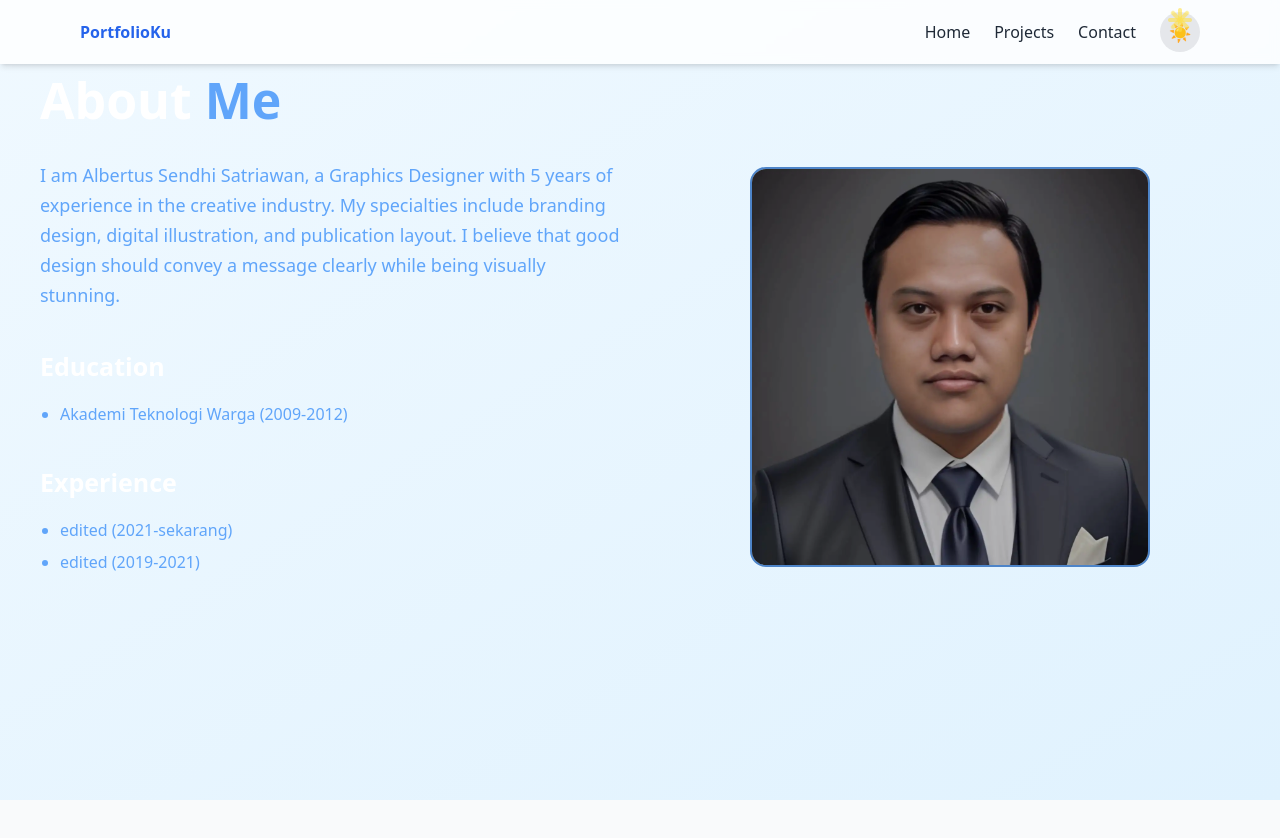
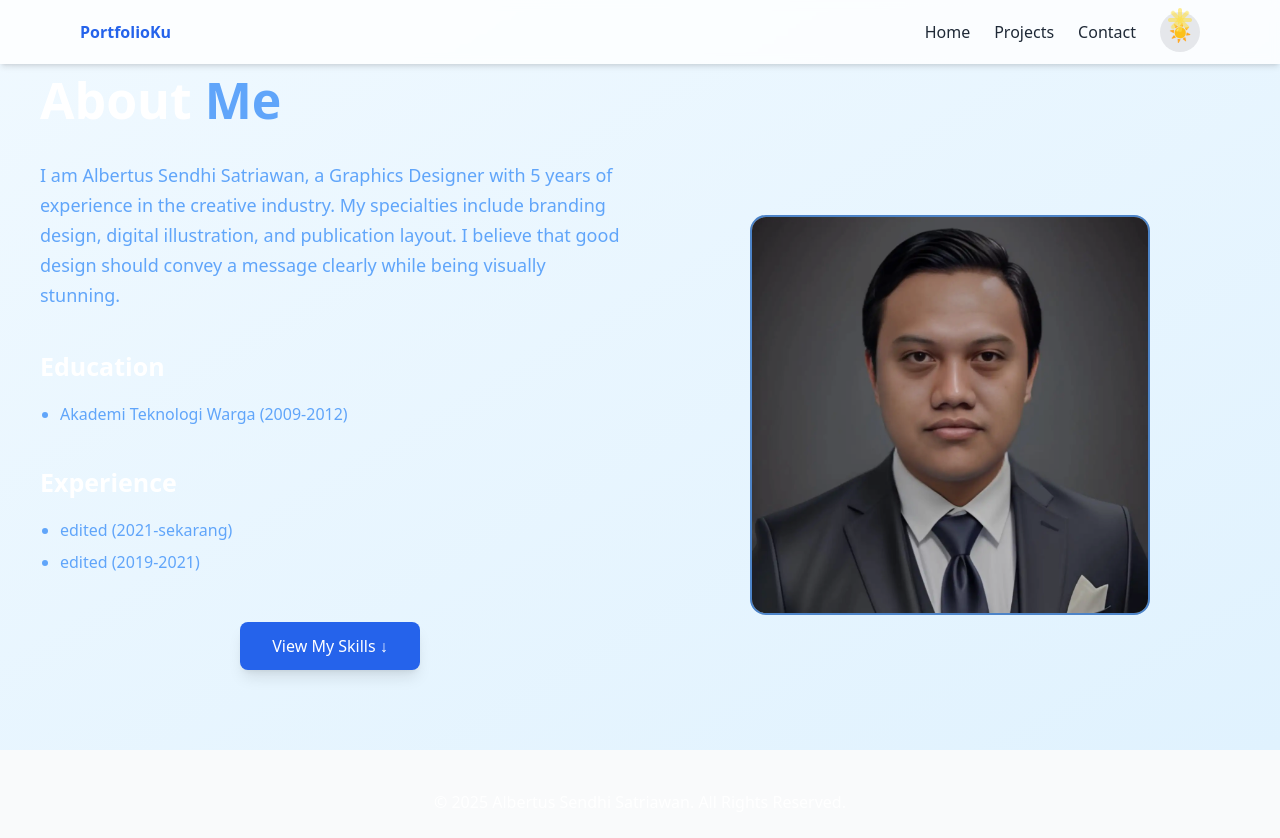
Before and after one commit to sendhi91/justacontent, a React (Create React App) app: page /about in a window 1280 px wide. Shown: the top 838 px of the page. Built offline with nearby package versions, Linux system fonts and the light colour scheme.

Commit message:
Add files via upload

```diff
--- a/src/components/About.jsx
+++ b/src/components/About.jsx
@@ -1,8 +1,8 @@
 import { motion } from 'framer-motion';
 import { useDarkMode } from '../context/DarkModeContext';
-import sen from '../assets/sen.webp'; // Make sure this path is correct
+import sen from '../assets/sen.webp';
 
-const About = () => {
+const About = ({ onSeeSkillsClick }) => {
   const { darkMode } = useDarkMode();
 
   // Animation variants
@@ -31,7 +31,7 @@ const About = () => {
   return (
     <motion.section
       id="tentang"
-      className="relative w-full px-4 py-16 md:px-10 md:py-20 mx-auto min-h-screen"
+      className="relative w-full px-4 py-16 md:px-10 md:py-20 mx-auto min-h-[80vh]"
       initial="hidden"
       animate="visible"
       variants={containerVariants}
@@ -55,11 +55,11 @@ const About = () => {
               className="text-blue-400 text-[18px] max-w-3xl leading-[30px] mb-10"
               variants={itemVariants}
             >
-               I am Albertus Sendhi Satriawan,
-               a Graphics Designer with 5 years of experience in the creative industry.
-               My specialties include branding design, digital illustration,
-               and publication layout. I believe that good design should convey
-               a message clearly while being visually stunning.
+              I am Albertus Sendhi Satriawan,
+              a Graphics Designer with 5 years of experience in the creative industry.
+              My specialties include branding design, digital illustration,
+              and publication layout. I believe that good design should convey
+              a message clearly while being visually stunning.
             </motion.p>
 
             <motion.div className="mt-10" variants={itemVariants}>
@@ -75,6 +75,21 @@ const About = () => {
                 <motion.li variants={itemVariants}>edited (2021-sekarang)</motion.li>
                 <motion.li variants={itemVariants}>edited (2019-2021)</motion.li>
               </ul>
+            </motion.div>
+
+            {/* Scroll to Skills Button */}
+            <motion.div
+              className="mt-12 text-center"
+              variants={itemVariants}
+            >
+              <motion.button
+                onClick={onSeeSkillsClick}
+                whileHover={{ scale: 1.05 }}
+                whileTap={{ scale: 0.95 }}
+                className="px-8 py-3 bg-blue-600 hover:bg-blue-700 text-white font-medium rounded-lg transition-all duration-300 shadow-lg"
+              >
+                View My Skills ↓
+              </motion.button>
             </motion.div>
           </motion.div>
 
```
